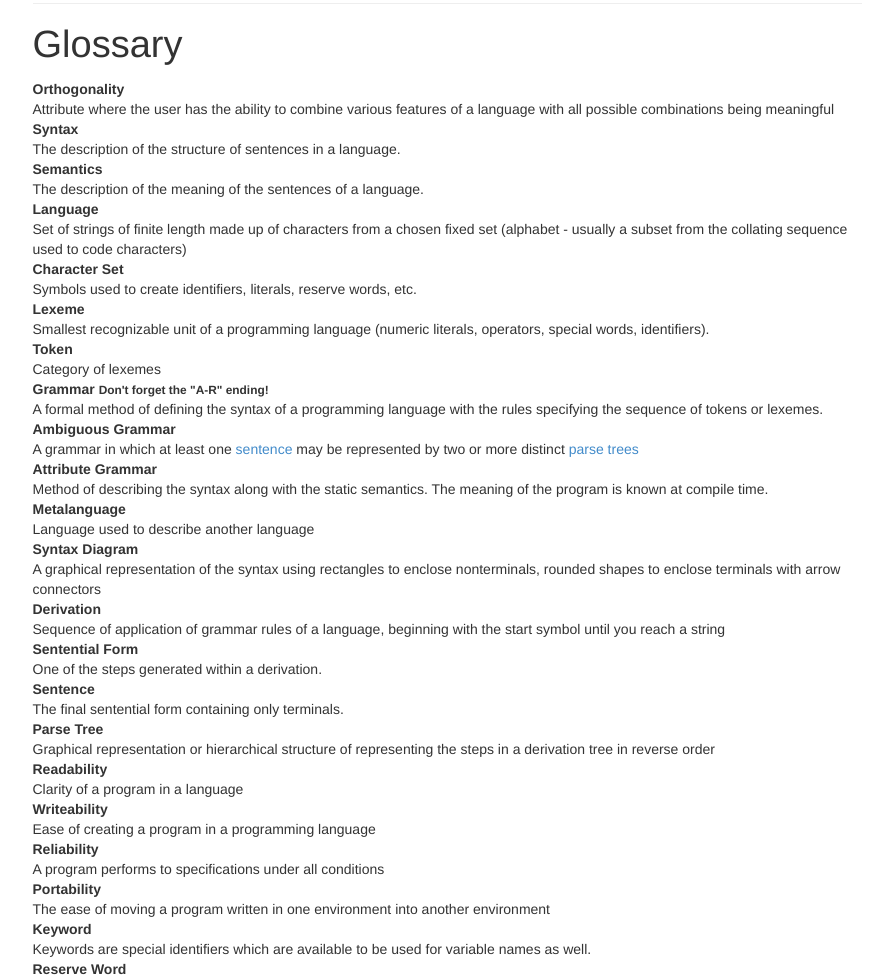
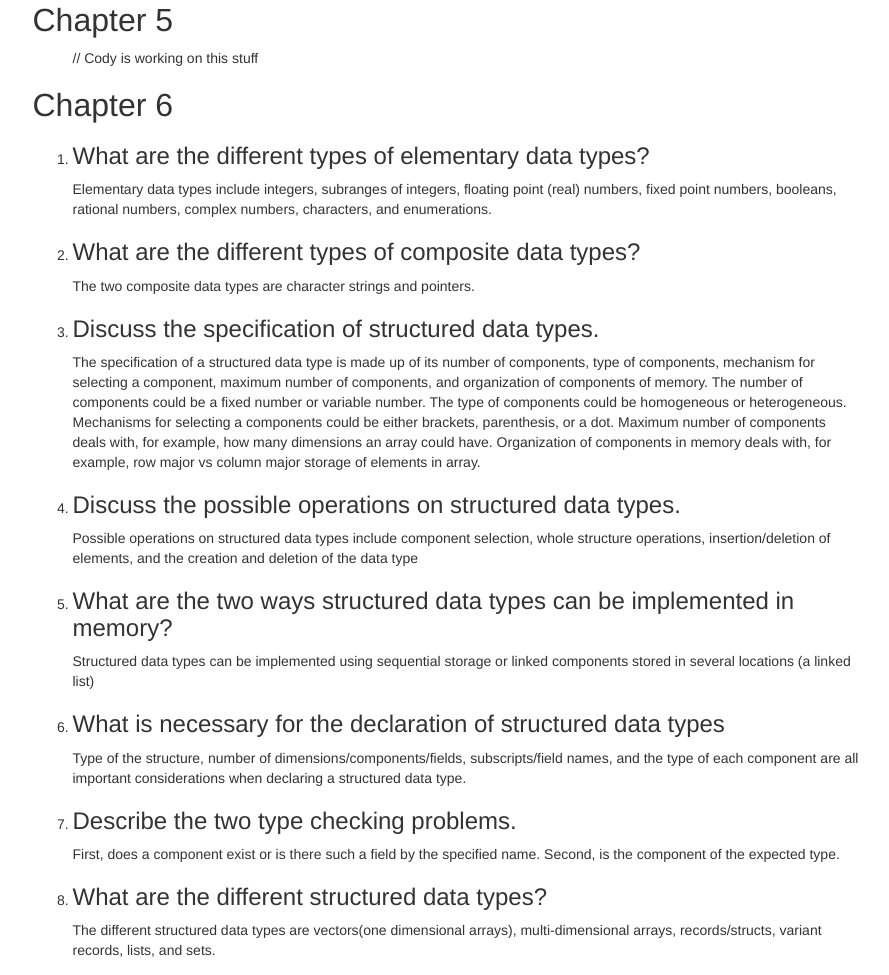
Before and after one commit to tlindsay/CS410-Notes, a plain HTML site: page midtermStudyGuide.html in a window 1280 px wide. Shown: the part 5495-6470 px from the top of the page, without its empty margins (336-1225 px from the left). Drawn offline with nearby package versions, Linux system fonts and the light colour scheme.

Commit message:
Added chapter 6 discussion questions and defintion of runtime descriptor

```diff
--- a/midtermStudyGuide.html
+++ b/midtermStudyGuide.html
@@ -363,6 +363,78 @@ dispose(ptra);
 									</p>
 								</li>
 							</ol>
+							<h2>Chapter 5</h2>
+							<ol>
+								// Cody is working on this stuff
+							</ol>
+							<h2>Chapter 6</h2>
+							<ol>
+								<li>
+									<h3>
+										What are the different types of elementary data types?
+									</h3>
+									<p>
+										Elementary data types include integers, subranges of integers, floating point (real) numbers, fixed point numbers, booleans, rational numbers, complex numbers, characters, and enumerations.
+									</p>
+								</li>
+								<li>
+									<h3>
+										What are the different types of composite data types?
+									</h3>
+									<p>
+										The two composite data types are character strings and pointers.
+									</p>
+								</li>
+								<li>
+									<h3>
+										Discuss the specification of structured data types.
+									</h3>
+									<p>
+										The specification of a structured data type is made up of its number of components, type of components, mechanism for selecting a component, maximum number of components, and organization of components of memory. The number of components could be a fixed number or variable number. The type of components could be homogeneous or heterogeneous. Mechanisms for selecting a components could be either brackets, parenthesis, or a dot. Maximum number of components deals with, for example, how many dimensions an array could have. Organization of components in memory deals with, for example, row major vs column major storage of elements in array.
+									</p>
+								</li>
+								<li>
+									<h3>
+										Discuss the possible operations on structured data types.
+									</h3>
+									<p>
+										Possible operations on structured data types include component selection, whole structure operations, insertion/deletion of elements, and the creation and deletion of the data type
+									</p>
+								</li>
+								<li>
+									<h3>
+										What are the two ways structured data types can be implemented in memory?
+									</h3>
+									<p>
+										Structured data types can be implemented using sequential storage or linked components stored in several locations (a linked list)
+									</p>
+								</li>
+								<li>
+									<h3>
+										What is necessary for the declaration of structured data types
+									</h3>
+									<p>
+										Type of the structure, number of dimensions/components/fields, subscripts/field names, and the type of each component are all important considerations when declaring a structured data type.
+									</p>
+								</li>
+								<li>
+									<h3>
+										Describe the two type checking problems.
+									</h3>
+									<p>
+										First, does a component exist or is there such a field by the specified name. Second, is the component of the expected type.
+									</p>
+								</li>
+								<li>
+									<h3>
+										What are the different structured data types?
+									</h3>
+									<p>
+										The different structured data types are vectors(one dimensional arrays), multi-dimensional arrays, records/structs, variant records, lists, and sets.
+									</p>
+								</li>
+
+							</ol>
 						</section>
 						<hr>
 						<section id="glossary">
@@ -650,6 +722,10 @@ dispose(ptra);
 								<dt id="referencing-environment">Referencing Environment</dt>
 									<dd>
 										Set of all variables visible (having scope) for an executing statement
+									</dd>
+								<dt class="runtime-descriptor">Runtime Descriptor</dt>
+									<dd>
+										Used to keep up with possible array indices of a vector (array) and consists of the name, address, lower bound, upper bound, and data type.
 									</dd>
 							</dl>
 							<!-- END GLOSSARY SECTION -->
```
